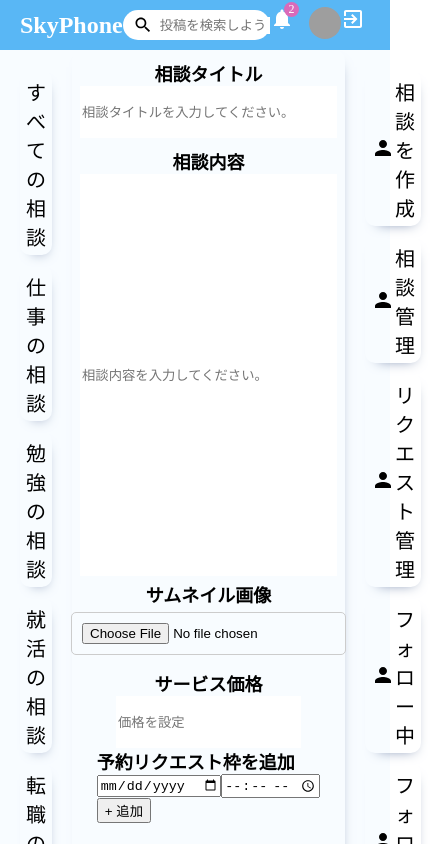
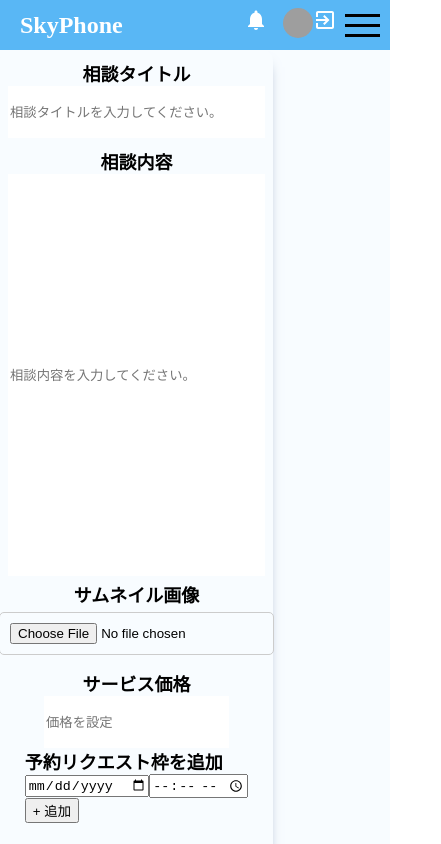
Before and after one commit to Shikaruuuu/skyphone_sns, a React (Create React App) app in the folder frontend/: page /createPost/1 in a window 390 px wide. Shown: the top 844 px of the page, 441 px wide, since content can reach past the window. Built offline with nearby package versions, Linux system fonts and the light colour scheme; sample sign-in values are in the browser's storage.

Commit message:
add humbergerMenu for Mobile

```diff
--- /dev/null
+++ b/frontend/src/components/hamburger/Hamburger.css
@@ -0,0 +1,53 @@
+.hamburger-menu {
+    position: fixed;
+    top: 0;
+    right: 0;
+    z-index: 100;
+}
+
+.menu-icon {
+    display: flex;
+    flex-direction: column;
+    justify-content: space-around;
+    width: 35px;
+    height: 30px;
+    background: transparent;
+    border: none;
+    cursor: pointer;
+    padding: 10px;
+}
+
+.menu-icon span {
+    display: block;
+    height: 3px;
+    background-color: black;
+    margin: 3px 0;
+}
+
+.hamburger-items {
+    position: absolute;
+    top: 45px;
+    right: 0;
+    background-color: white;
+    width: 200px;
+    border: 1px solid #ccc;
+    box-shadow: 2px 2px 5px rgba(0,0,0,0.2);
+    padding: 10px;
+    display: block;
+}
+
+.hamburger-item {
+    padding: 10px;
+    border-bottom: 1px solid #ccc;
+    text-align: center;
+}
+
+.hamburger-item:last-child {
+    border-bottom: none;
+}
+
+.hamburger-item a {
+    text-decoration: none;
+    color: black;
+    display: block;
+}
--- /dev/null
+++ b/frontend/src/components/hamburger/Hamburger.jsx
@@ -0,0 +1,79 @@
+import React, { useContext, useState } from "react";
+import { Link } from "react-router-dom";
+import "./Hamburger.css";
+import { AuthContext } from "../../state/AuthContext";
+
+export default function Hamburger() {
+  const [isOpen, setIsOpen] = useState(false);
+  const { user } = useContext(AuthContext);
+
+  return (
+    <div className="hamburger-menu">
+      <div className="menu-icon" onClick={() => setIsOpen(!isOpen)}>
+        <span></span>
+        <span></span>
+        <span></span>
+      </div>
+      {isOpen && (
+        <ul className="hamburger-items">
+          <li className="navbarListItem">
+            <Link
+              to={`/createPost/${user.id}`}
+              className="navbarLink"
+              style={{ textDecoration: "none", color: "black" }}>
+              <span className="navbarListItemText">相談を作成</span>
+            </Link>
+          </li>
+          <li className="navbarListItem">
+            <Link
+              to={`/followingList/${user.id}/followings`}
+              className="navbarListItemText"
+              style={{ textDecoration: "none", color: "black" }}>
+              <span className="navbarListItemText">相談管理</span>
+            </Link>
+          </li>
+          <li className="navbarListItem">
+            <Link
+              to={`/followingList/${user.id}/followings`}
+              className="navbarListItemText"
+              style={{ textDecoration: "none", color: "black" }}>
+              <span className="navbarListItemText">リクエスト管理</span>
+            </Link>
+          </li>
+          <li className="navbarListItem">
+            <Link
+              to={`/followingList/${user.id}/followings`}
+              className="navbarListItemText"
+              style={{ textDecoration: "none", color: "black" }}>
+              <span className="navbarListItemText">フォロー中</span>
+            </Link>
+          </li>
+          <li className="navbarListItem">
+            <Link
+              to={`/followerList/${user.id}/followers`}
+              className="navbarListItemText"
+              style={{ textDecoration: "none", color: "black" }}>
+              <span className="navbarListItemText">フォロワー</span>
+            </Link>
+          </li>
+          <li className="navbarListItem">
+            <Link
+              to={user ? `/profile/${user.id}` : "/login"}
+              className="navbarListItemText"
+              style={{ textDecoration: "none", color: "black" }}>
+              <span className="navbarListItemText">プロフィール</span>
+            </Link>
+          </li>
+          <li className="navbarListItem">
+            <Link
+              to={user ? `/settings/${user.id}` : "/login"}
+              className="navbarListItemText"
+              style={{ textDecoration: "none", color: "black" }}>
+              <span className="navbarListItemText">設定</span>
+            </Link>
+          </li>
+        </ul>
+      )}
+    </div>
+  );
+}
--- a/frontend/src/components/topbarMobile/TopbarMobile.css
+++ b/frontend/src/components/topbarMobile/TopbarMobile.css
@@ -1,4 +1,4 @@
-.topbarContainer{
+.topbarMobileContainer{
     background-color: #59b7f5;
     height: 50px;
     width: 100%;
@@ -9,13 +9,13 @@
     z-index: 100;
 }
 
-.topbarLeft {
+.topbarMobileLeft {
     flex: 3;
 }
-.topbarCenter {
-    flex: 5;
+.topbarMobileCenter {
+    flex: 2;
 }
-.topbarRight {
+.topbarMobileRight {
     flex: 4;
 }
 
@@ -50,7 +50,7 @@
     outline: none;
 }
 
-.topbarRight {
+.topbarMobileRight {
     flex: 4;
     display: flex;
     align-items: center;
@@ -58,26 +58,26 @@
     color: white;
 }
 
-.topbarItemIcons {
+.topbarMobileItemIcons {
     display: flex;
     margin-right: 10px;
 }
 
-.topbarIconItem {
+.topbarMobileIconItem {
     margin-right: 15px;
     cursor: pointer;
     position: relative;
 }
 
-.topbarImg {
-    width: 32px;
-    height: 32px;
+.topbarMobileImg {
+    width: 30px;
+    height: 30px;
     border-radius: 50%;
     cursor: pointer;
     object-fit: cover;
 }
 
-.topbarIconBadge {
+.topbarMobileIconBadge {
     position: absolute;
     top: -5px;
     right: -5px;
--- a/frontend/src/components/topbarMobile/TopbarMobile.jsx
+++ b/frontend/src/components/topbarMobile/TopbarMobile.jsx
@@ -1,7 +1,7 @@
-import { ExitToApp, Notifications, Search } from "@mui/icons-material";
+import { ExitToApp, Notifications } from "@mui/icons-material";
 import React, { useContext } from "react";
 import { Link, useNavigate } from "react-router-dom";
-import "./TopbarMobileMobile.css";
+import "./TopbarMobile.css";
 import { AuthContext } from "../../state/AuthContext";
 
 export default function TopbarMobile() {
@@ -15,17 +15,17 @@ export default function TopbarMobile() {
   };
 
   return (
-    <div className="TopbarMobileContainer">
-      <div className="TopbarMobileLeft">
+    <div className="topbarMobileContainer">
+      <div className="topbarMobileLeft">
         <Link to="/" style={{ textDecoration: "none", color: "black" }}>
           <span className="logo">SkyPhone</span>
         </Link>
       </div>
-      <div className="TopbarMobileRight">
-        <div className="TopbarMobileItemIcons">
-          <div className="TopbarMobileIconItem">
+      <div className="topbarMobileCenter"></div>
+      <div className="topbarMobileRight">
+        <div className="topbarMobileItemIcons">
+          <div className="topbarMobileIconItem">
             <Notifications />
-            <span className="TopbarMobileIconBadge">2</span>
           </div>
           {user && (
             <>
@@ -37,10 +37,10 @@ export default function TopbarMobile() {
                       : PUBLIC_FOLDER + "/person/noAvatar.png"
                   }
                   alt=""
-                  className="TopbarMobileImg"
+                  className="topbarMobileImg"
                 />
               </Link>
-              <div className="TopbarMobileIconItem" onClick={handleLogout}>
+              <div className="topbarMobileIconItem" onClick={handleLogout}>
                 <ExitToApp />
               </div>
             </>
--- a/frontend/src/pages/createPost/CreatePost.jsx
+++ b/frontend/src/pages/createPost/CreatePost.jsx
@@ -1,18 +1,35 @@
-import React from 'react'
-import Topbar from '../../components/topbar/Topbar';
-import Sidebar from '../../components/sidebar/Sidebar';
-import Share from '../../components/share/Share';
-import Rightbar from '../../components/rightbar/Rightbar';
+import React, { useEffect, useState } from "react";
+import Topbar from "../../components/topbar/Topbar";
+import Sidebar from "../../components/sidebar/Sidebar";
+import Share from "../../components/share/Share";
+import Rightbar from "../../components/rightbar/Rightbar";
 import "./CreatePost.css";
+import TopbarMobile from "../../components/topbarMobile/TopbarMobile";
+import Hamburger from "../../components/hamburger/Hamburger";
 
 export default function CreatePost() {
+  const [windowWidth, setWindowWidth] = useState(window.innerWidth);
+
+  // ウィンドウサイズが変更された時にサイズを更新する
+  useEffect(() => {
+    const handleResize = () => {
+      setWindowWidth(window.innerWidth);
+    };
+
+    window.addEventListener("resize", handleResize);
+
+    // コンポーネントがアンマウントされた際にイベントリスナーを削除
+    return () => {
+      window.removeEventListener("resize", handleResize);
+    };
+  }, []);
   return (
     <>
-      <Topbar />
+      {windowWidth >= 1036 ? <Topbar /> : <TopbarMobile />}
       <div className="createPostContainer">
-      <Sidebar />
-      <Share />
-      <Rightbar />
+        {/* <Sidebar /> */}
+        <Share />
+        {windowWidth >= 1036 ? <Rightbar /> : <Hamburger />}
       </div>
     </>
   );
--- a/frontend/src/pages/home/Home.jsx
+++ b/frontend/src/pages/home/Home.jsx
@@ -1,18 +1,35 @@
-import React from 'react'
-import Topbar from '../../components/topbar/Topbar';
-import Sidebar from '../../components/sidebar/Sidebar';
-import Timeline from '../../components/timeline/Timeline';
-import Rightbar from '../../components/rightbar/Rightbar';
+import React, { useEffect, useState } from "react";
+import Topbar from "../../components/topbar/Topbar";
+import Sidebar from "../../components/sidebar/Sidebar";
+import Timeline from "../../components/timeline/Timeline";
+import Rightbar from "../../components/rightbar/Rightbar";
 import "./Home.css";
+import TopbarMobile from "../../components/topbarMobile/TopbarMobile";
+import Hamburger from "../../components/hamburger/Hamburger";
 
 export default function Home() {
+  const [windowWidth, setWindowWidth] = useState(window.innerWidth);
+
+  // ウィンドウサイズが変更された時にサイズを更新する
+  useEffect(() => {
+    const handleResize = () => {
+      setWindowWidth(window.innerWidth);
+    };
+
+    window.addEventListener("resize", handleResize);
+
+    // コンポーネントがアンマウントされた際にイベントリスナーを削除
+    return () => {
+      window.removeEventListener("resize", handleResize);
+    };
+  }, []);
   return (
     <>
-      <Topbar />
+      {windowWidth >= 1036 ? <Topbar /> : <TopbarMobile />}
       <div className="homeContainer">
-      <Sidebar />
-      <Timeline isProfile={false}/>
-      <Rightbar />
+        {/* <Sidebar /> */}
+        <Timeline isProfile={false} />
+        {windowWidth >= 1036 ? <Rightbar /> : <Hamburger />}
       </div>
     </>
   );
```
Also changed, not shown: frontend/src/components/rightbar/Rightbar.jsx (+40 -19 lines).
